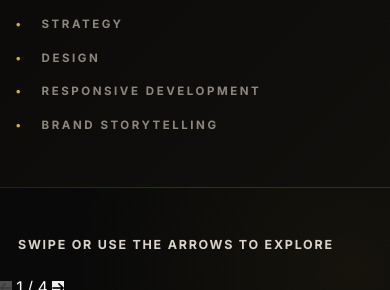
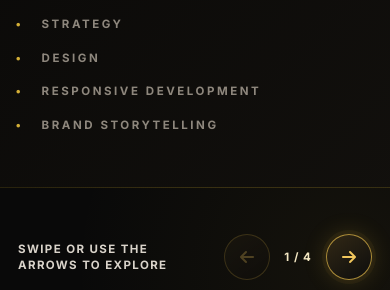
Before and after one commit to echocraftmusic/echocraft-studio, a plain HTML site: page website-design.html in a window 390 px wide. Shown: the part 754-1044 px from the top of the page. Drawn offline with nearby package versions, Linux system fonts and the light colour scheme.

Commit message:
Add files via upload

```diff
--- a/css/website-design.css
+++ b/css/website-design.css
@@ -895,3 +895,76 @@
         letter-spacing: 0.15em;
     }
 }
+
+
+/*==================================================
+  MOBILE CAROUSEL ARROWS
+==================================================*/
+.mobileCarouselHeader {
+    display: none;
+}
+
+@media (max-width: 576px) {
+    .mobileCarouselHeader {
+        display: flex;
+        align-items: center;
+        justify-content: space-between;
+        gap: 14px;
+        width: calc(100% - 36px);
+        margin: 0 auto 18px;
+    }
+
+    .mobileCarouselIntro {
+        display: block;
+        width: auto;
+        margin: 0;
+        color: #d9d3ca;
+        font-size: 0.72rem;
+        font-weight: 800;
+        letter-spacing: 0.12em;
+        line-height: 1.45;
+        text-transform: uppercase;
+    }
+
+    .mobileCarouselControls {
+        display: flex;
+        align-items: center;
+        gap: 9px;
+        flex: 0 0 auto;
+    }
+
+    .carouselArrow {
+        width: 46px;
+        height: 46px;
+        display: inline-flex;
+        align-items: center;
+        justify-content: center;
+        border: 1px solid rgba(226, 185, 72, 0.72);
+        border-radius: 50%;
+        background: linear-gradient(145deg, rgba(52, 42, 22, 0.96), rgba(13, 13, 13, 0.98));
+        color: #f1c75d;
+        font-size: 1rem;
+        box-shadow: 0 0 0 4px rgba(212, 175, 55, 0.06), 0 0 24px rgba(212, 175, 55, 0.20);
+        cursor: pointer;
+        transition: transform .2s ease, box-shadow .2s ease, opacity .2s ease;
+    }
+
+    .carouselArrow:active {
+        transform: scale(.93);
+    }
+
+    .carouselArrow:disabled {
+        opacity: .28;
+        box-shadow: none;
+        cursor: default;
+    }
+
+    .carouselCounter {
+        min-width: 38px;
+        color: #f4e8c4;
+        font-size: 0.72rem;
+        font-weight: 800;
+        letter-spacing: .08em;
+        text-align: center;
+    }
+}
```
